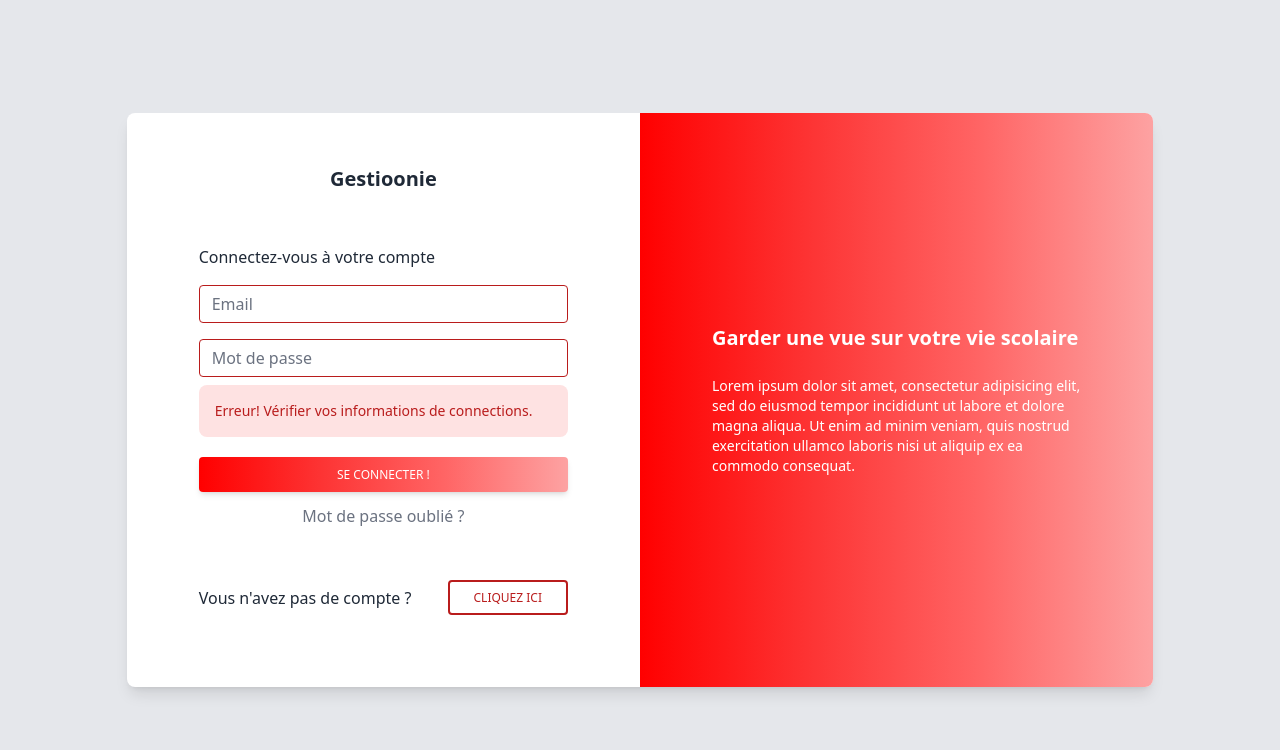
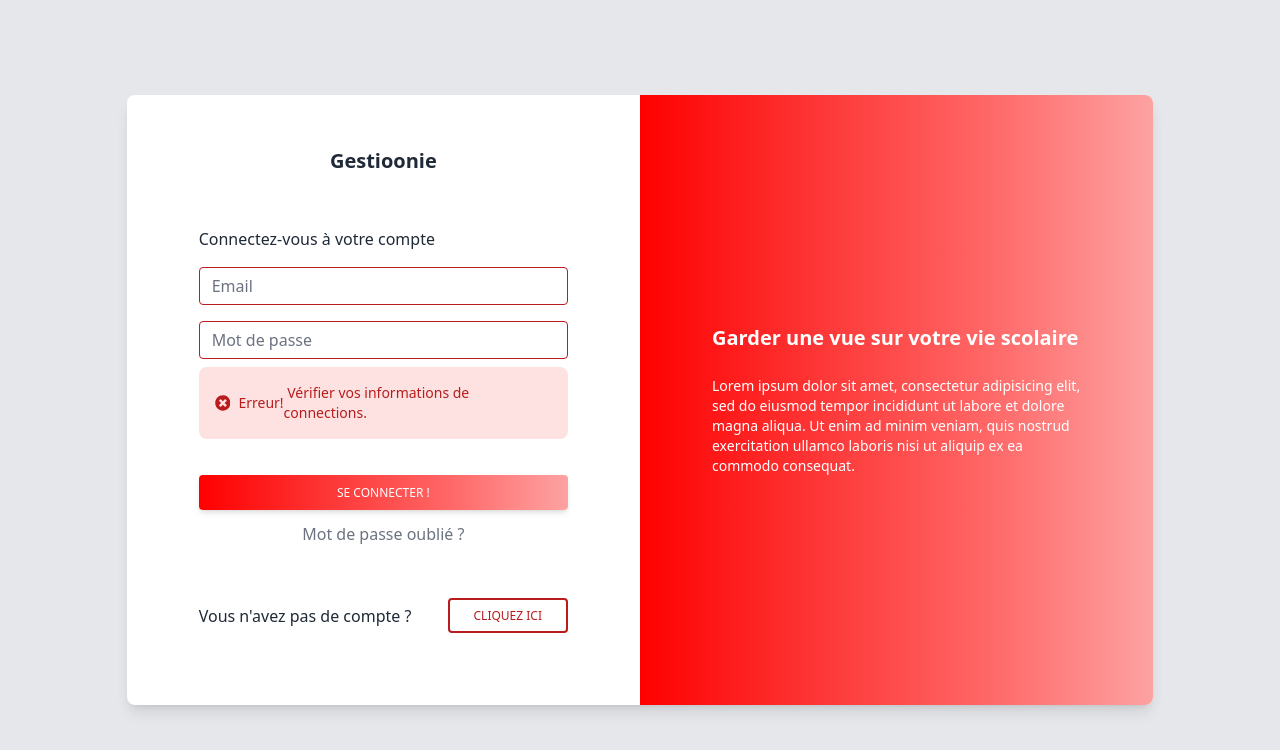
Before and after one commit to ProjectM431/m431-frontend, a Vue app: page /login in a window 1280 px wide. Both pictures are taken after a click on the button "SE CONNECTER !". Shown: the top 750 px of the page. Built offline with nearby package versions, Linux system fonts and the light colour scheme; no server answers.

Commit message:
add new error

```diff
--- a/src/views/AccountLogin.vue
+++ b/src/views/AccountLogin.vue
@@ -20,8 +20,11 @@
                   </div>
                   <input v-if="isLogged == null" v-model="userPassword" type="password" class="form-control block w-full px-3 py-1.5 text-base font-normal text-gray-700 bg-white bg-clip-padding border border-solid border-gray-300 rounded transition ease-in-out m-0 focus:text-gray-700 focus:bg-white focus:border-blue-600 focus:outline-none" id="exampleFormControlInput1" placeholder="Mot de passe"/>
                   <input v-if="isLogged == false" v-model="userPassword" type="password" class="text-red-700 form-control block w-full px-3 py-1.5 text-base font-normal text-red-700 bg-white bg-clip-padding border border-solid border-red-700 rounded transition ease-in-out m-0 focus:text-gray-700 focus:bg-white focus:border-blue-600 focus:outline-none" id="exampleFormControlInput1" placeholder="Mot de passe"/>
-                  <div v-if="isLogged == false" class="p-4 mb-4 mt-2 text-sm text-red-700 bg-red-100 rounded-lg dark:bg-red-200 dark:text-red-800" role="alert">
-                    <span class="font-medium">Erreur!</span> Vérifier vos informations de connections.
+                  <div v-if="isLogged == false" class="inline-flex items-center w-full p-4 mb-4 mt-2 text-sm text-red-700 bg-red-100 rounded-lg dark:bg-red-200 dark:text-red-800" role="alert">
+                    <svg aria-hidden="true" focusable="false" data-prefix="fas" data-icon="times-circle" class="w-4 h-4 mr-2 fill-current" role="img" xmlns="http://www.w3.org/2000/svg" viewBox="0 0 512 512">
+                      <path fill="currentColor" d="M256 8C119 8 8 119 8 256s111 248 248 248 248-111 248-248S393 8 256 8zm121.6 313.1c4.7 4.7 4.7 12.3 0 17L338 377.6c-4.7 4.7-12.3 4.7-17 0L256 312l-65.1 65.6c-4.7 4.7-12.3 4.7-17 0L134.4 338c-4.7-4.7-4.7-12.3 0-17l65.6-65-65.6-65.1c-4.7-4.7-4.7-12.3 0-17l39.6-39.6c4.7-4.7 12.3-4.7 17 0l65 65.7 65.1-65.6c4.7-4.7 12.3-4.7 17 0l39.6 39.6c4.7 4.7 4.7 12.3 0 17L312 256l65.6 65.1z"></path>
+                    </svg>
+                    <span class="font-medium">Erreur!</span><span>&nbsp;Vérifier vos informations de connections. </span>
                   </div>
                   <div class="mb-4">
                   </div>
```
